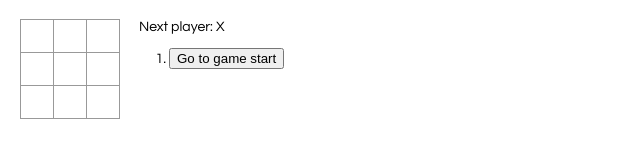
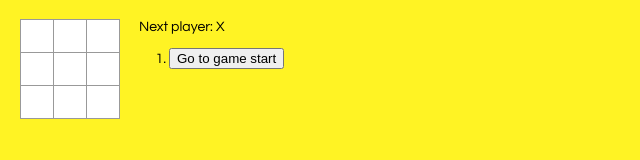
Before and after one commit to bahriddin/react-tic-tac-toe-with-hooks, a React app: page / in a window 1280 px wide. Shown: the whole page, without its empty margins (0-640 px from the left). Built offline with nearby package versions, Linux system fonts and the light colour scheme.

Commit message:
background added

```diff
--- a/src/index.css
+++ b/src/index.css
@@ -1,6 +1,7 @@
 body {
   font: 14px "Century Gothic", Futura, sans-serif;
   margin: 20px;
+  background-color: #fff324;
 }
 
 ol,
```
